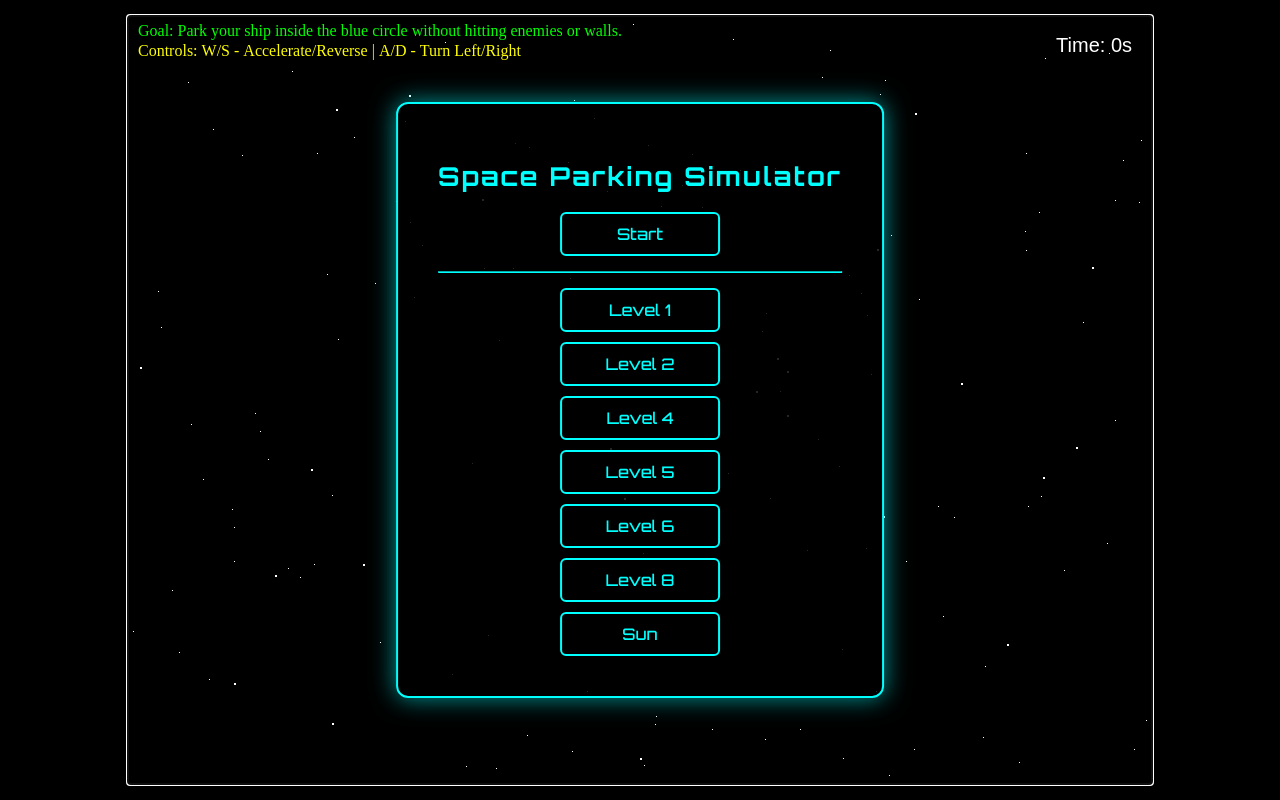
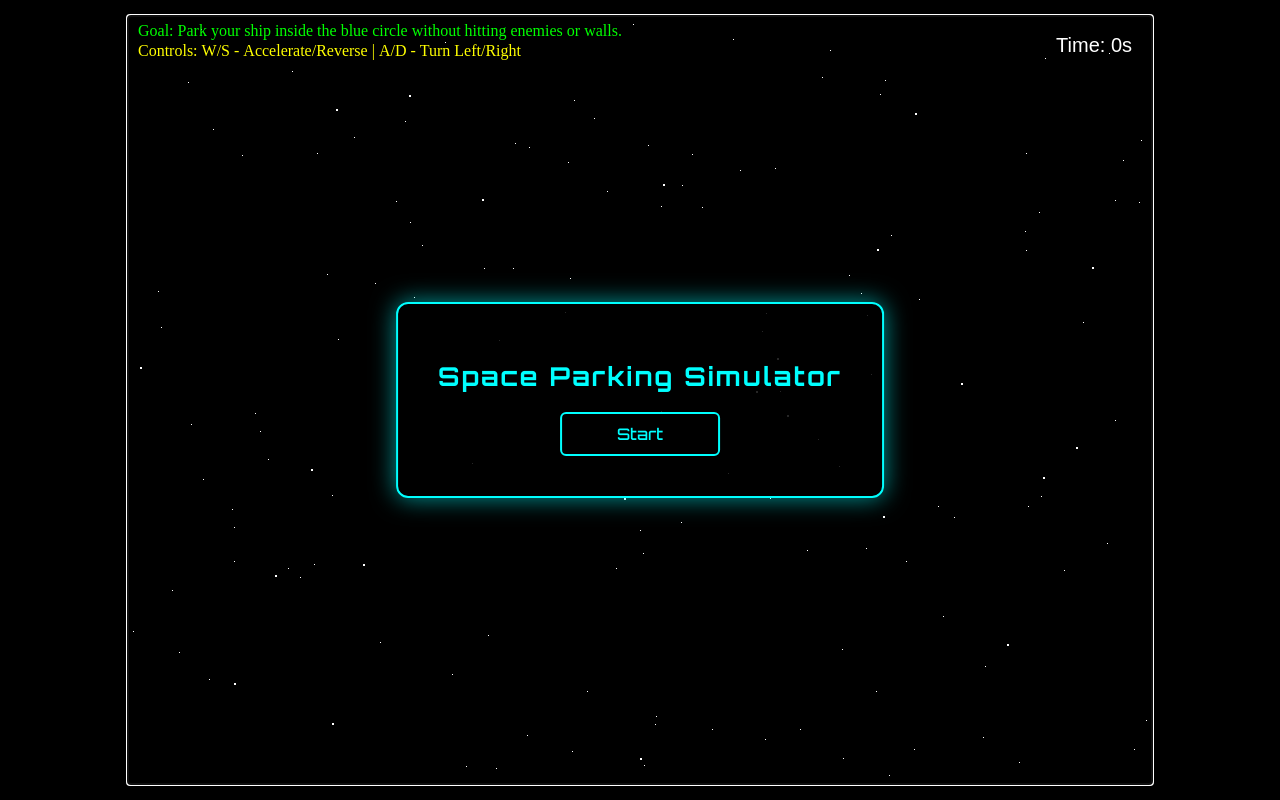
Before and after one commit to JustSumToast/tcss491WebGameProject, a plain HTML site: page index.html in a window 1280 px wide. Drawn offline with Linux system fonts and the light colour scheme.

Commit message:
commented out level select - only start

```diff
--- a/index.html
+++ b/index.html
@@ -118,15 +118,15 @@
         <div id="gameMenu">
             <h3>Space Parking Simulator</h3>
             <button onclick="startLevel('level1')">Start</button>
-            <!-- Dev buttons - remove for final -->
+            <!-- Dev buttons - remove for final
             <hr style="border-color: #00ffff; margin: 15px 0;">
             <button onclick="startLevel('level1')">Level 1</button>
             <button onclick="startLevel('level2')">Level 2</button>
-            <button onclick="startLevel('level4')">Level 4</button>
-            <button onclick="startLevel('level5')">Level 5</button>
-            <button onclick="startLevel('levelmars')">Level 6</button>
-            <button onclick="startLevel('level8')">Level 8</button>
-            <button onclick="startLevel('sun')">Sun</button>
+            <button onclick="startLevel('level4')">Level 3</button>
+            <button onclick="startLevel('level5')">Level 4</button>
+            <button onclick="startLevel('levelmars')">Level 5</button>
+            <button onclick="startLevel('level8')">Level 6</button>
+            <button onclick="startLevel('sun')">Level 7</button> -->
         </div>
 
         <!-- Canvas -->
```
